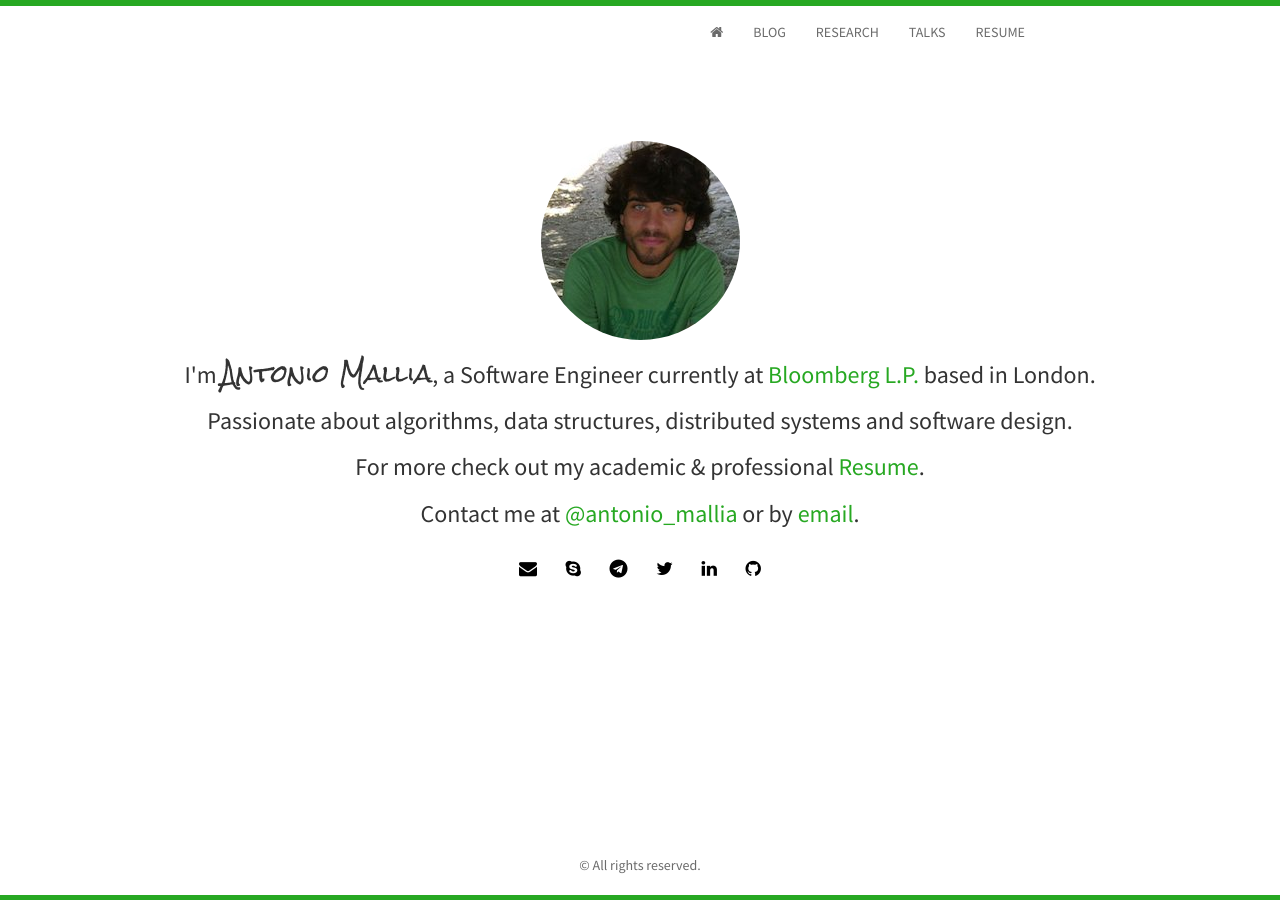
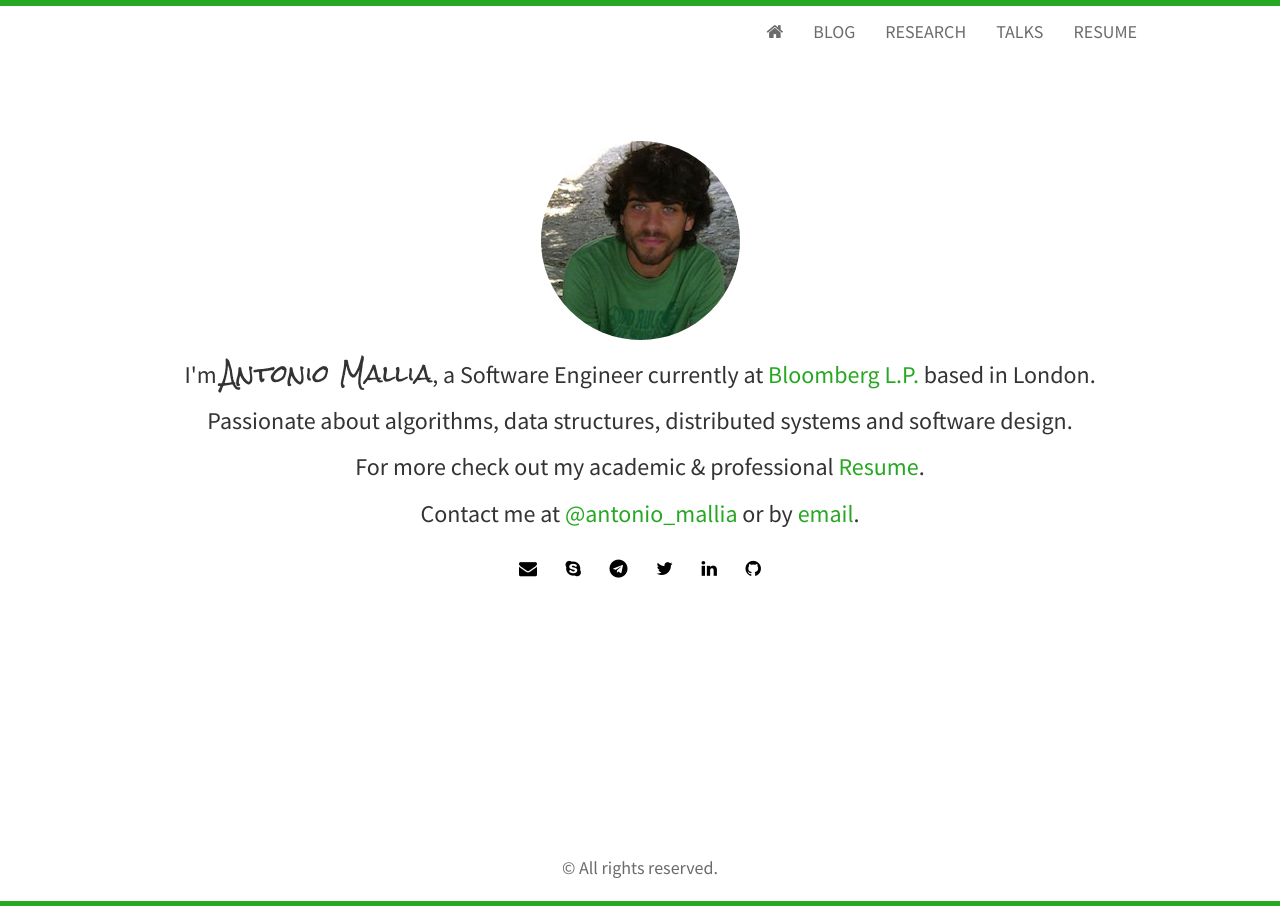
Before and after one commit to amallia/amallia.github.io, a Jekyll site: the page built from index.html, in a window 1280 px wide. Built offline with Jekyll 4.4.1, drawn with Linux system fonts in a browser that asks for light colours; nearby versions of some CDN libraries; the list of posts is cut into pages by our own code.

Commit message:
Increased font size

```diff
--- a/static/css/main.css
+++ b/static/css/main.css
@@ -9,6 +9,7 @@
   height: 100%;
   background-color: #fff;
   font-family: 'Source Sans Pro', sans-serif;
+  font-size: 18px !important;
   /* The html and body elements cannot have any padding or margin. */
   border-top: 3px solid #27A822;
 }
@@ -93,10 +94,13 @@
 /* Custom page CSS
 -------------------------------------------------- */
 
+ul li {
+  line-height: 40px;
+}
 
 .container {
   width: auto;
-  max-width: 800px;
+  max-width: 1024px;
   text-align: center;
 }
 .wide-container {
@@ -189,7 +193,6 @@
 
 .talk-title{
   font-weight: bold;
-
 }
 /* Footer
 -------------------------------------------------- */
```
